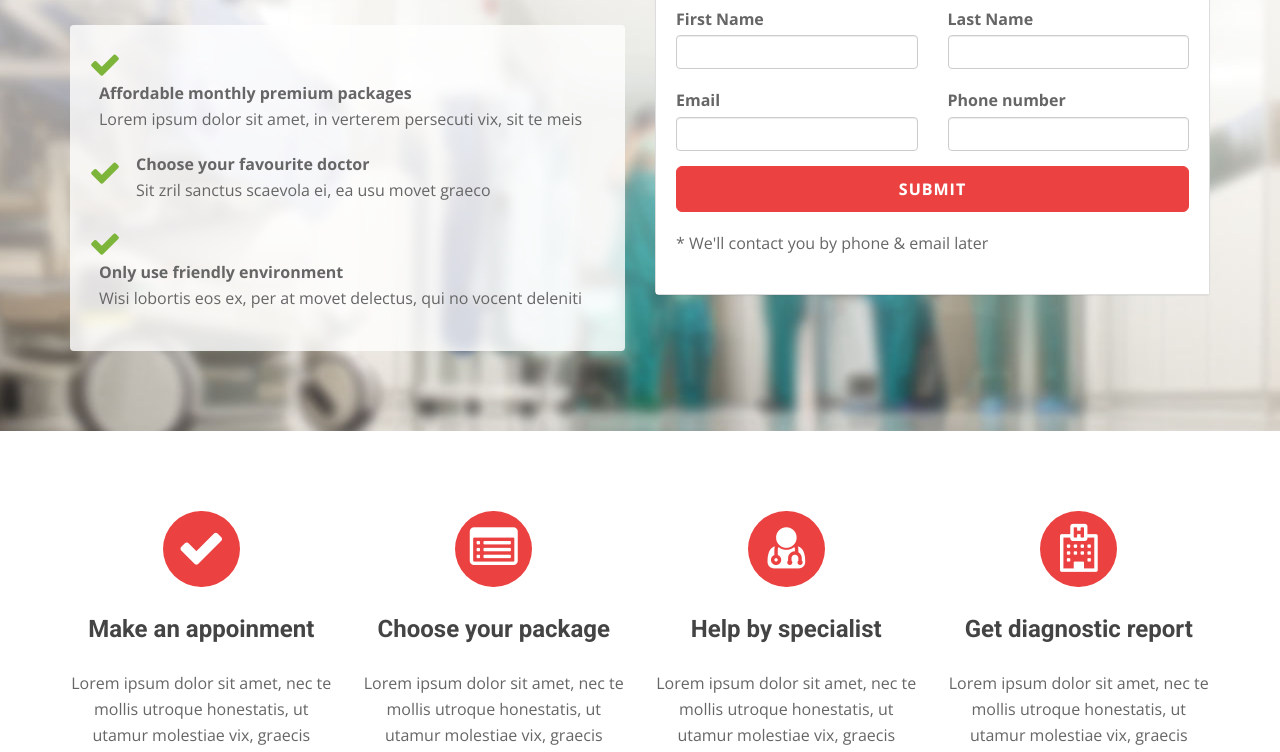
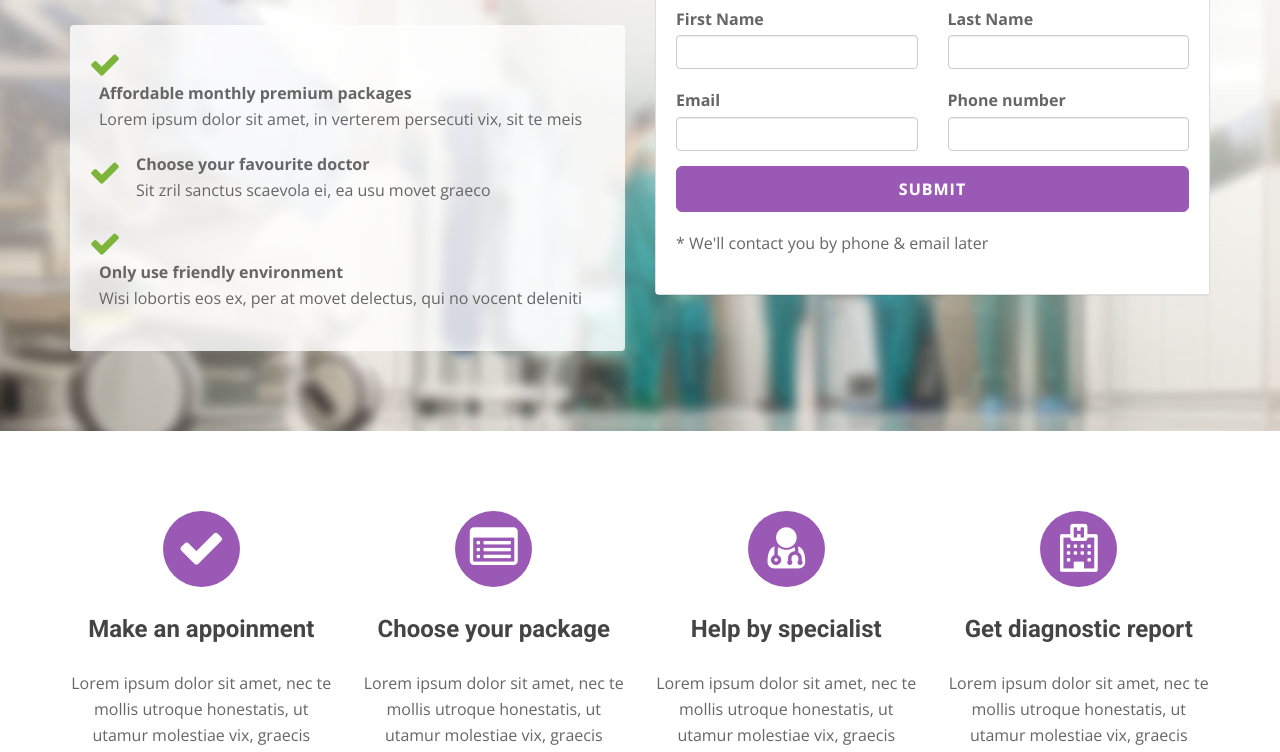
Before and after one commit to Cycl0/medicio-website, a plain HTML site: page index.html in a window 1280 px wide. Shown: the part 279-1031 px from the top of the page. Drawn offline with nearby package versions, Linux system fonts and the light colour scheme.

Commit message:
amethyst theme

```diff
--- a/index.html
+++ b/index.html
@@ -23,7 +23,7 @@
 	<!-- boxed bg -->
 	<link id="bodybg" href="bodybg/bg1.css" rel="stylesheet" type="text/css" />
 	<!-- template skin -->
-	<link id="t-colors" href="color/red.css" rel="stylesheet">
+	<link id="t-colors" href="color/amethyst.css" rel="stylesheet">
 
 
 </head>
```
